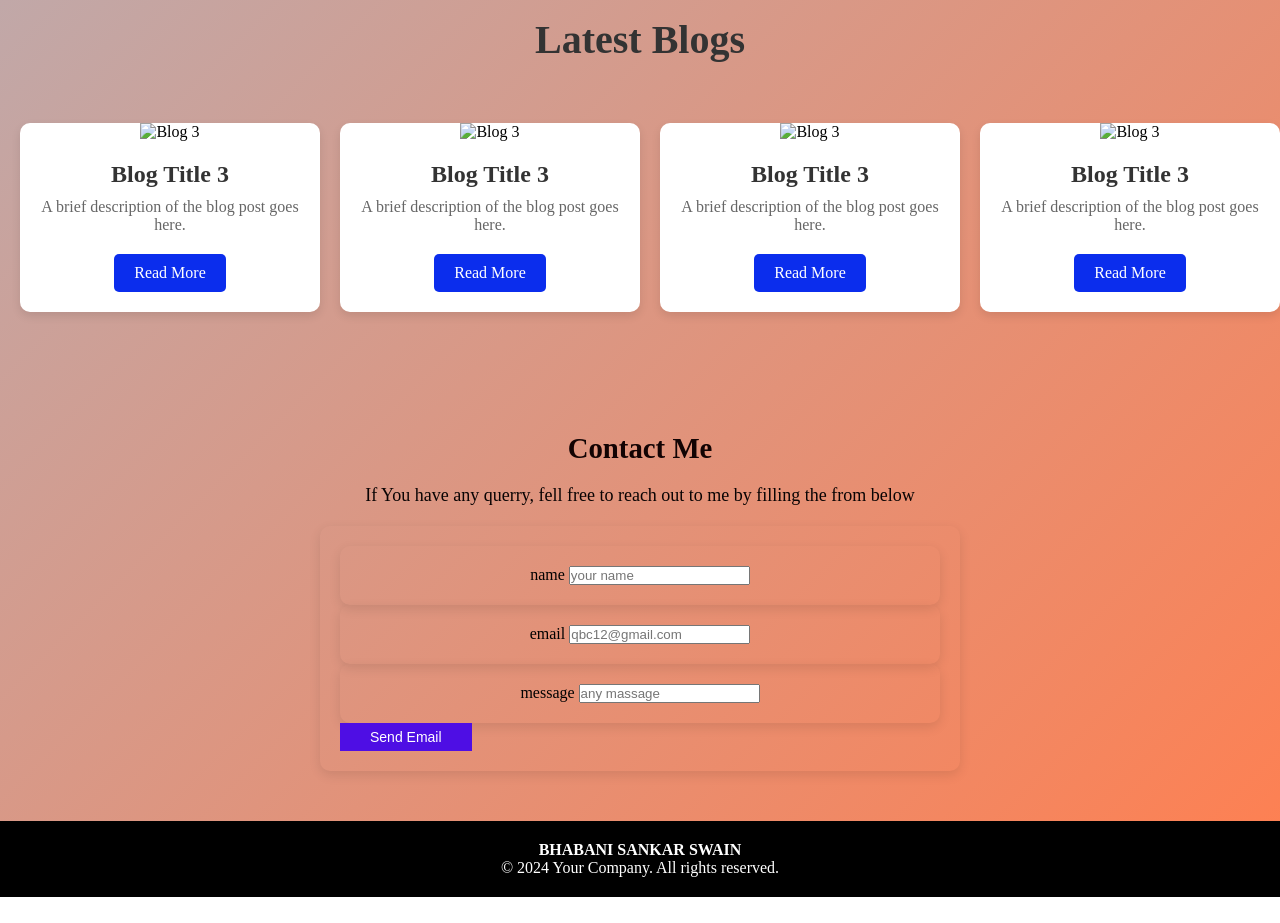
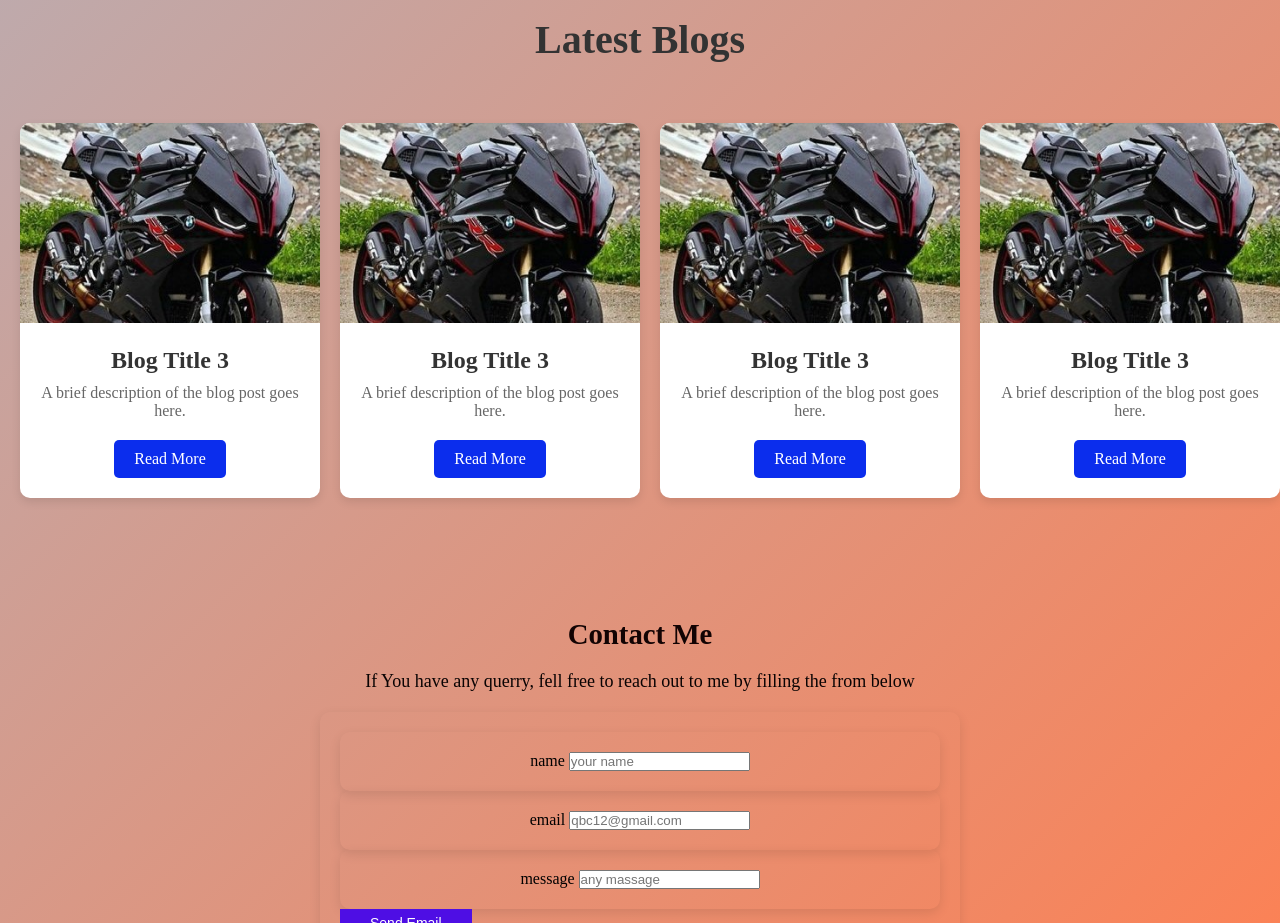
Before and after one commit to Bhabani230/portfolio, a plain HTML site: page index.html in a window 1280 px wide. Shown: the part 2020-2943 px from the top of the page. Before the commit the page ends 2917 px from the top, so only its background shows below. Drawn offline with nearby package versions, Linux system fonts and the light colour scheme.

Commit message:
change photo

```diff
--- a/index.html
+++ b/index.html
@@ -116,69 +116,69 @@
             <h2>Latest Blogs</h2>
             <div class="scroll-container">
               <div class="blog-card">
-                <img src="blog3.jpg" alt="Blog 3">
+                <img src="bhabani.jpg" alt="Blog 3">
                 <h3>Blog Title 3</h3>
                 <p>A brief description of the blog post goes here.</p>
                 <a href="#" class="read-more">Read More</a>
               </div>
 
               <div class="blog-card">
-                <img src="blog3.jpg" alt="Blog 3">
+                <img src="bhabani.jpg" alt="Blog 3">
                 <h3>Blog Title 3</h3>
                 <p>A brief description of the blog post goes here.</p>
                 <a href="#" class="read-more">Read More</a>
               </div>
 
               <div class="blog-card">
-                <img src="blog3.jpg" alt="Blog 3">
+                <img src="bhabani.jpg" alt="Blog 3">
                 <h3>Blog Title 3</h3>
                 <p>A brief description of the blog post goes here.</p>
                 <a href="#" class="read-more">Read More</a>
               </div>
 
               <div class="blog-card">
-                <img src="blog3.jpg" alt="Blog 3">
+                <img src="bhabani.jpg" alt="Blog 3">
                 <h3>Blog Title 3</h3>
                 <p>A brief description of the blog post goes here.</p>
                 <a href="#" class="read-more">Read More</a>
               </div>
 
               <div class="blog-card">
-                <img src="blog3.jpg" alt="Blog 3">
+                <img src="bhabani.jpg" alt="Blog 3">
                 <h3>Blog Title 3</h3>
                 <p>A brief description of the blog post goes here.</p>
                 <a href="#" class="read-more">Read More</a>
               </div>
 
               <div class="blog-card">
-                <img src="blog3.jpg" alt="Blog 3">
+                <img src="bhabani.jpg" alt="Blog 3">
                 <h3>Blog Title 3</h3>
                 <p>A brief description of the blog post goes here.</p>
                 <a href="#" class="read-more">Read More</a>
               </div>
 
               <div class="blog-card">
-                <img src="blog3.jpg" alt="Blog 3">
+                <img src="bhabani.jpg" alt="Blog 3">
                 <h3>Blog Title 3</h3>
                 <p>A brief description of the blog post goes here.</p>
                 <a href="#" class="read-more">Read More</a>
               </div>
 
               <div class="blog-card">
-                <img src="blog3.jpg" alt="Blog 3">
+                <img src="bhabani.jpg" alt="Blog 3">
                 <h3>Blog Title 3</h3>
                 <p>A brief description of the blog post goes here.</p>
                 <a href="#" class="read-more">Read More</a>
               </div>
 
               <div class="blog-card">
-                <img src="blog3.jpg" alt="Blog 3">
+                <img src="bhabani.jpg" alt="Blog 3">
                 <h3>Blog Title 3</h3>
                 <p>A brief description of the blog post goes here.</p>
                 <a href="#" class="read-more">Read More</a>
               </div>
               <div class="blog-card">
-                <img src="blog3.jpg" alt="Blog 3">
+                <img src="bhabani.jpg" alt="Blog 3">
                 <h3>Blog Title 3</h3>
                 <p>A brief description of the blog post goes here.</p>
                 <a href="#" class="read-more">Read More</a>
```
